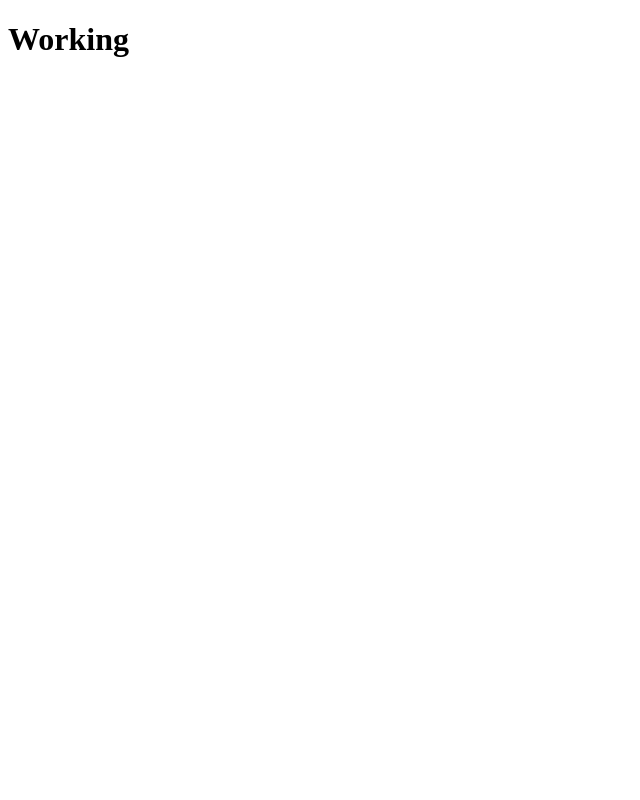
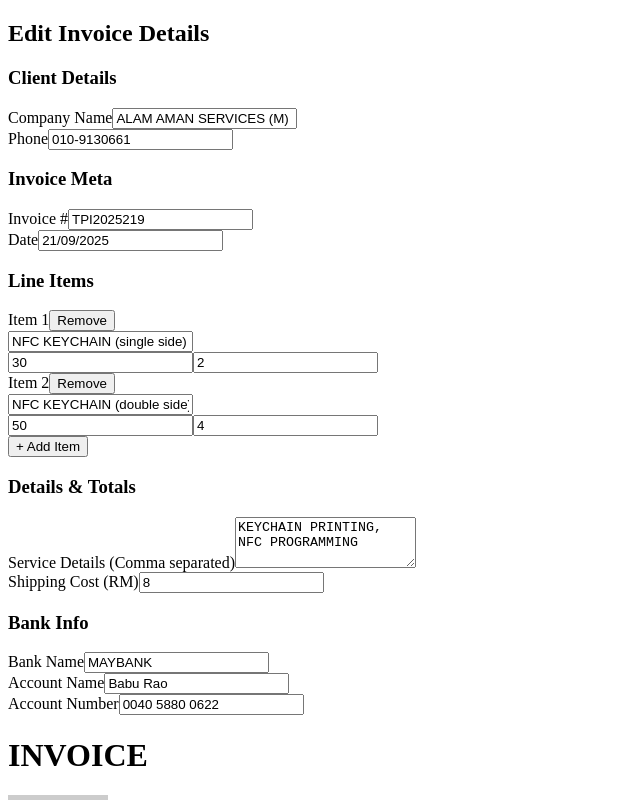
Before and after one commit to StewardRighteous/invoice-generator-cl1, a React (Vite) app: page / in a window 1280 px wide. Shown: the top 800 px of the page, without its empty margins (0-640 px from the left). Built offline with nearby package versions, Linux system fonts and the light colour scheme.

Commit message:
generate data and show invoice

```diff
--- a/src/App.jsx
+++ b/src/App.jsx
@@ -1,9 +1,31 @@
-function App() {
+import React, { useState } from "react";
+
+import InvoiceForm from "./invoice/InvoiceForm";
+import InvoicePreview from "./invoice/InvoicePreview";
+
+const App = () => {
+  const [invoiceData, setInvoiceData] = useState({
+    clientName: "ALAM AMAN SERVICES (M) SDN BHD",
+    clientPhone: "010-9130661",
+    invoiceNumber: "TPI2025219",
+    date: "21/09/2025",
+    items: [
+      { description: "NFC KEYCHAIN (single side)", price: 30.0, qty: 2 },
+      { description: "NFC KEYCHAIN (double side)", price: 50.0, qty: 4 },
+    ],
+    serviceDetails: "KEYCHAIN PRINTING, NFC PROGRAMMING",
+    shipping: 8.0,
+    bankName: "MAYBANK",
+    accountNumber: "0040 5880 0622",
+    accountName: "Babu Rao",
+  });
+
   return (
-    <>
-      <h1>Working</h1>
-    </>
+    <div className="app-container">
+      <InvoiceForm data={invoiceData} onChange={setInvoiceData} />
+      <InvoicePreview data={invoiceData} />
+    </div>
   );
-}
+};
 
 export default App;
--- a/src/invoice/InvoicePreview.jsx
+++ b/src/invoice/InvoicePreview.jsx
@@ -118,7 +118,6 @@ export default function InvoicePreview({ data }) {
             </li>
           </ol>
         </div>
-        {/* Footer: Payment & Signature (Source: [cite: 39-46]) */}
         <div className="bottom-bar">
           <div>
             <div className="section-head">Payment Info:</div>
```
